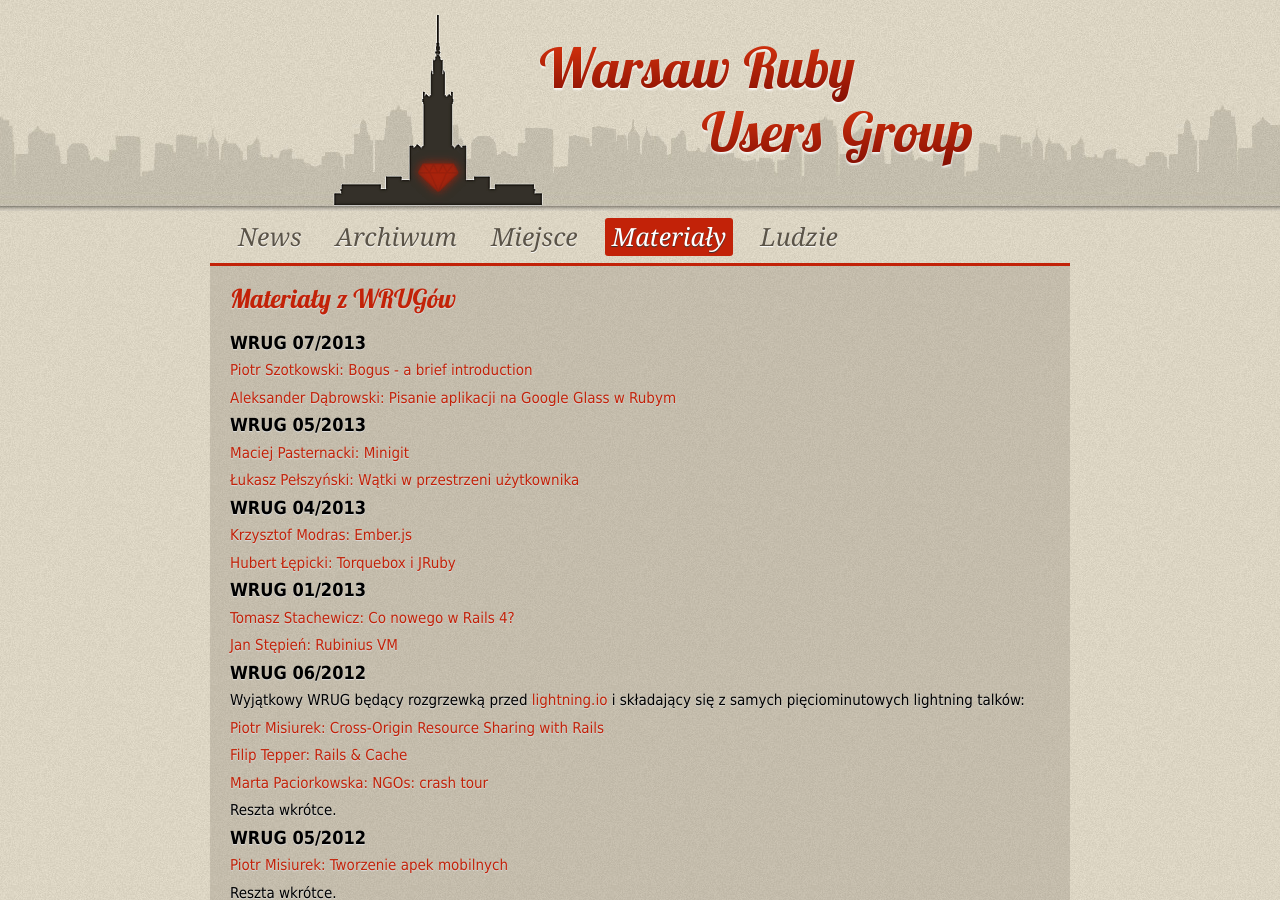
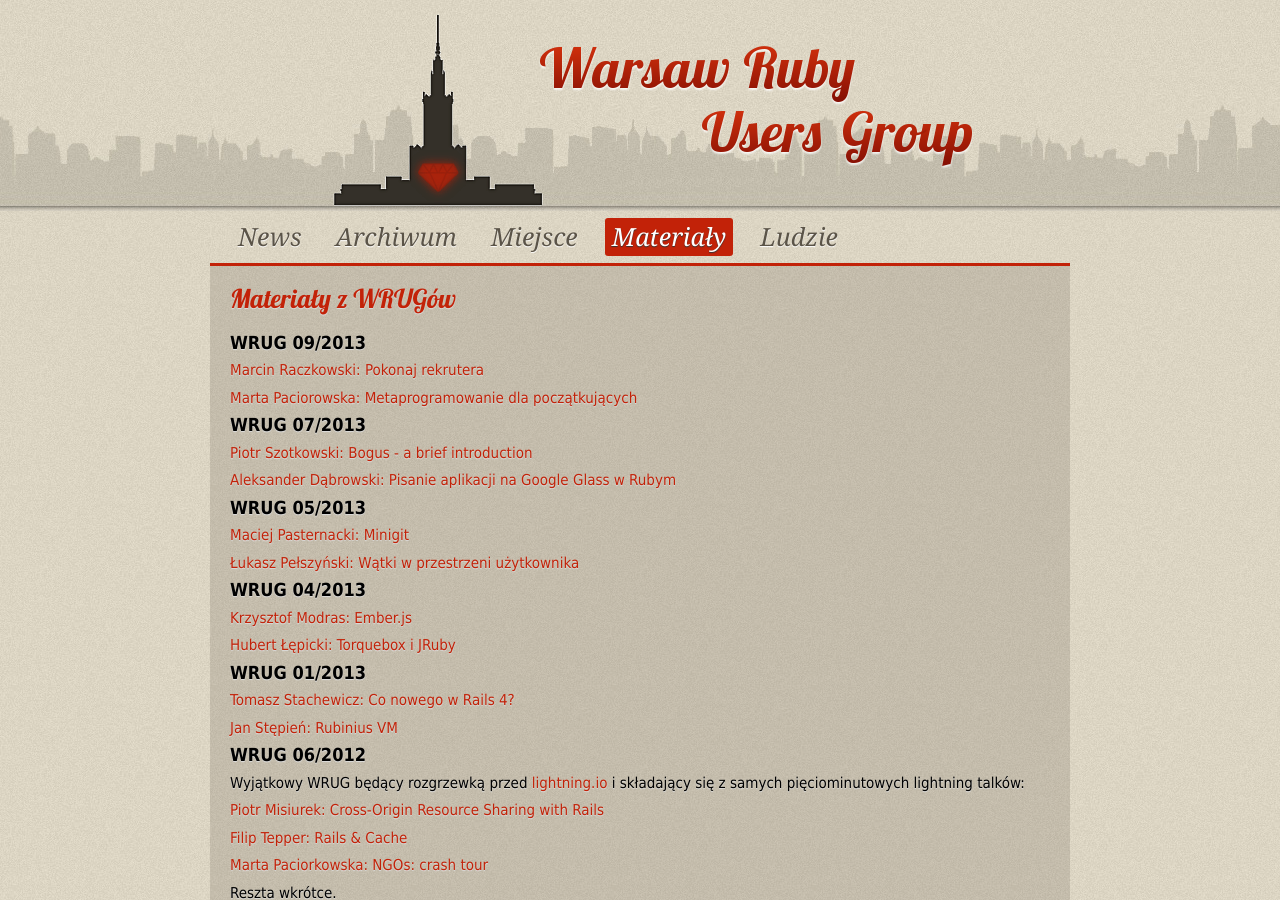
Before and after one commit to wrug/wrug.eu, a Jekyll site: the page built from slides.html, in a window 1280 px wide and 900 px high. Built offline with Jekyll 4.4.1, drawn with Linux system fonts in a browser that asks for light colours.

Commit message:
Adds September'13 slides.

```diff
--- a/slides.html
+++ b/slides.html
@@ -7,6 +7,10 @@ section: slides
   <header>
     <h1>Materiały z WRUGów</h1>
   </header>
+
+  <h3>WRUG 09/2013</h3>
+  <p><a href="http://swistak.github.io/pokonaj_rekrutera/">Marcin Raczkowski: Pokonaj rekrutera</a></p>
+  <p><a href="http://docs.google.com/file/d/0B_5gNaPpVP8IRXFlX3pzUzNfR2M/">Marta Paciorowska: Metaprogramowanie dla początkujących</a></p>
 
   <h3>WRUG 07/2013</h3>
   <p><a href="http://bogus-wrug-2013-07.herokuapp.com/">Piotr Szotkowski: Bogus - a brief introduction</a></p>
```
